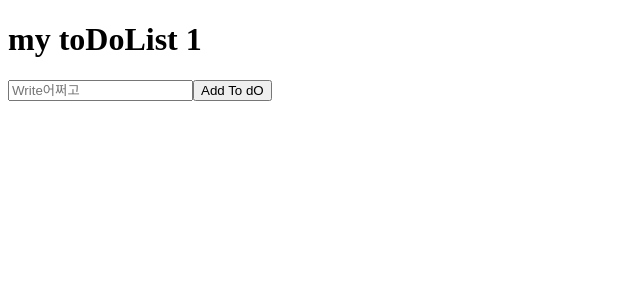
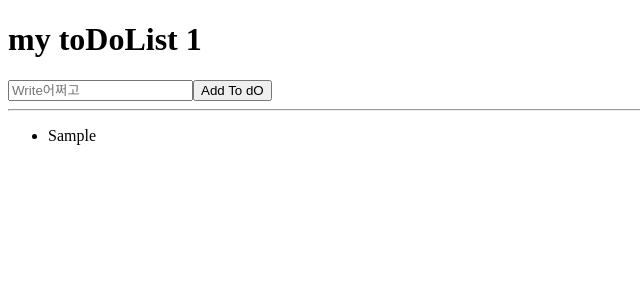
Before and after one commit to KodawonKK/react-project-movie, a React (Create React App) app: page / in a window 1280 px wide. Both pictures are taken after typing "Sample" into the empty fields and a click on the button "Add To dO". Shown: the top 300 px of the page, without its empty margins (0-640 px from the left). Built offline with nearby package versions, Linux system fonts and the light colour scheme.

Commit message:
todoList part2

```diff
--- a/src/App.js
+++ b/src/App.js
@@ -11,8 +11,10 @@
     }
     setToDo("");
     setToDos((currentArray) => [toDo, ...currentArray]);
+    //이전값을 계속 배열에 추가 해줌
   };
   console.log(toDos);
+  console.log(toDos.map((item, idx) => <li key={idx}>{item}</li>));
   return (
     <div>
       <h1>my toDoList {toDos.length}</h1>
@@ -20,6 +22,12 @@
         <input onChange={onChange} value={toDo} type="text" placeholder="Write어쩌고 " />
         <button onClick={onSubmit}>Add To dO</button>
       </form>
+      <hr />
+      <ul>
+        {toDos.map((item, idx) => (
+          <li key={idx}>{item}</li>
+        ))}
+      </ul>
     </div>
   );
 }
```
